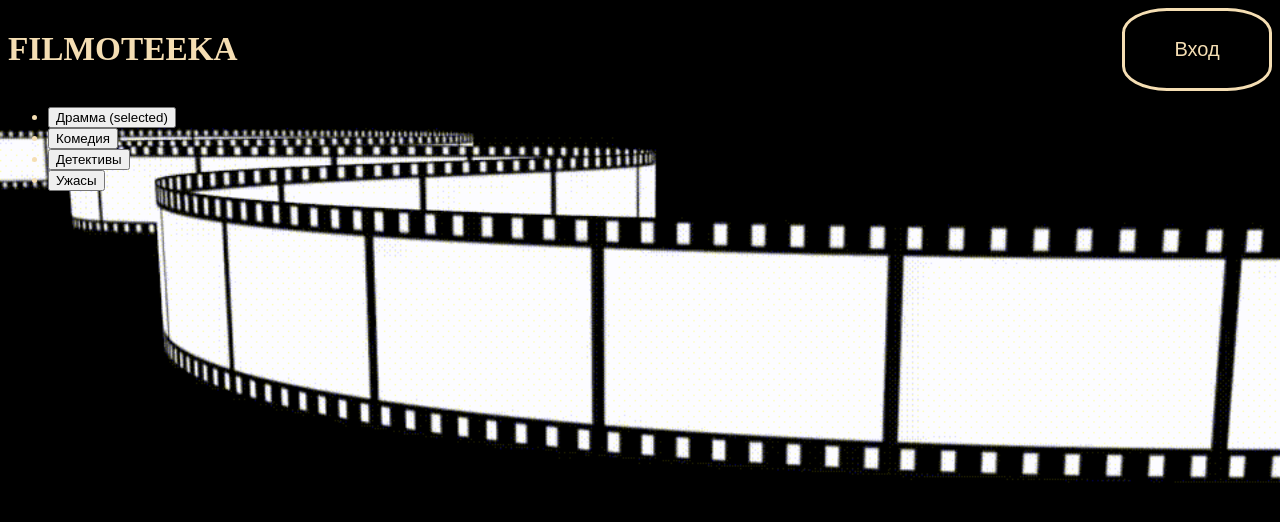
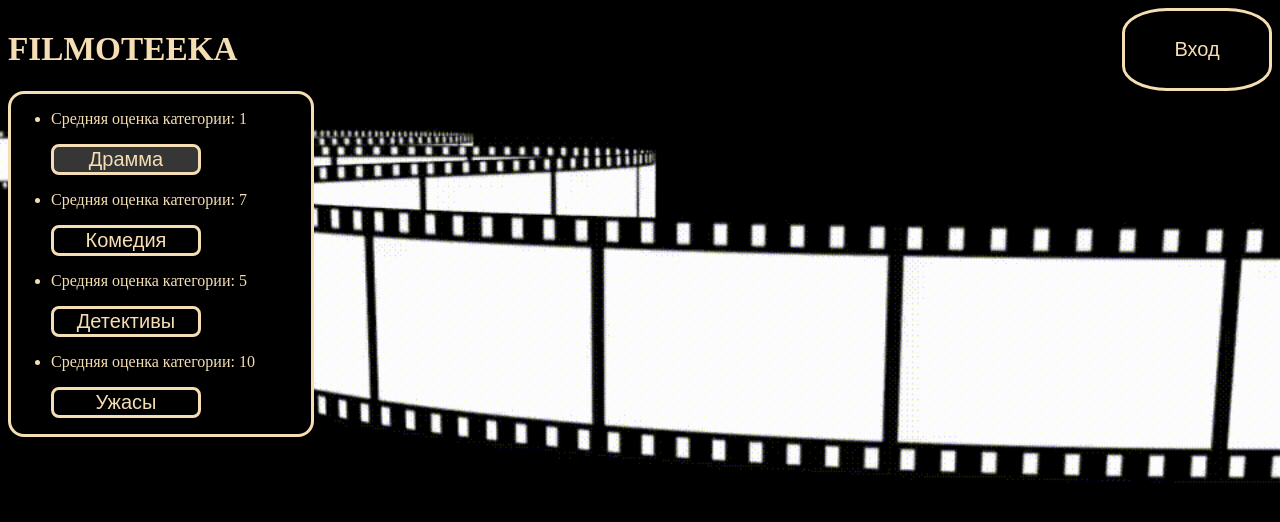
Before and after one commit to algorithm-ssau/Filmoteeka, a React (Create React App) app in the folder client/: page / in a window 1280 px wide. Shown: the top 522 px of the page. Built offline with nearby package versions, Linux system fonts and the light colour scheme.

Commit message:
обновил стиль категорий

```diff
--- a/client/src/App.js
+++ b/client/src/App.js
@@ -6,10 +6,10 @@ import background_image from "./background_video.gif"
 
 function App() {
   const [categories, setCategories] = React.useState([
-    {id: 0, name: "Драмма", selected: true},
-    {id: 1, name: "Комедия", selected: false},
-    {id: 2, name: "Детективы", selected: false},
-    {id: 3, name: "Ужасы", selected: false},
+    {id: 0, name: "Драмма", selected: true, averageRaiting: 1},
+    {id: 1, name: "Комедия", selected: false, averageRaiting: 7},
+    {id: 2, name: "Детективы", selected: false, averageRaiting: 5},
+    {id: 3, name: "Ужасы", selected: false, averageRaiting: 10},
   ])
 
   useEffect(() => {
@@ -34,11 +34,13 @@ function App() {
           <LoginModal/>
         </div>
 
-        {categories.length ? (
-          <CategoriesList categories={categories} />
-        ) : (
-          <p>No items</p>
-        )}
+        <div class="categoriesWrapper">
+          {categories.length ? (
+            <CategoriesList categories={categories} />
+          ) : (
+            <p>No items</p>
+          )}
+        </div>
       </div>
     </Context.Provider>
   );
--- /dev/null
+++ b/client/src/components/categories/Category.css
@@ -0,0 +1,16 @@
+.selectingButton {
+    width: 150px;
+    font-size: 15pt;
+    color: wheat;
+    background-color: black;
+    border: solid;
+    border-radius: 0.5rem;
+}
+.activeSelectingButton {
+    width: 150px;
+    font-size: 15pt;
+    color: wheat;
+    background-color: rgb(54, 54, 54);
+    border: solid;
+    border-radius: 0.5rem;
+}
--- a/client/src/components/categories/Category.js
+++ b/client/src/components/categories/Category.js
@@ -1,12 +1,15 @@
 import React, { useContext } from "react";
 import Context from "./categoriesContext.js";
+import './Category.css'
 
 function Category({category}) {
   const { selectFunction } = useContext(Context);
   return (
     <li>
-      <button onClick={() => selectFunction(category.id)}>
-        {category.name} {category.selected ? "(selected)" : ""}
+      <p>Средняя оценка категории: {category.averageRaiting}</p>
+      <button class={category.selected ? "activeSelectingButton" : "selectingButton"}
+        onClick={() => selectFunction(category.id)}>
+        {category.name}
       </button>
     </li>
   );
--- a/client/src/index.css
+++ b/client/src/index.css
@@ -8,6 +8,12 @@ body {
     display: flex;
     justify-content: space-between;
 }
+.categoriesWrapper{
+    border: solid;
+    background: rgb(0, 0, 0);
+    border-radius: 1rem;
+    width: 300px;
+}
 
 .mainHeader {
     font-size: 25pt;
```
